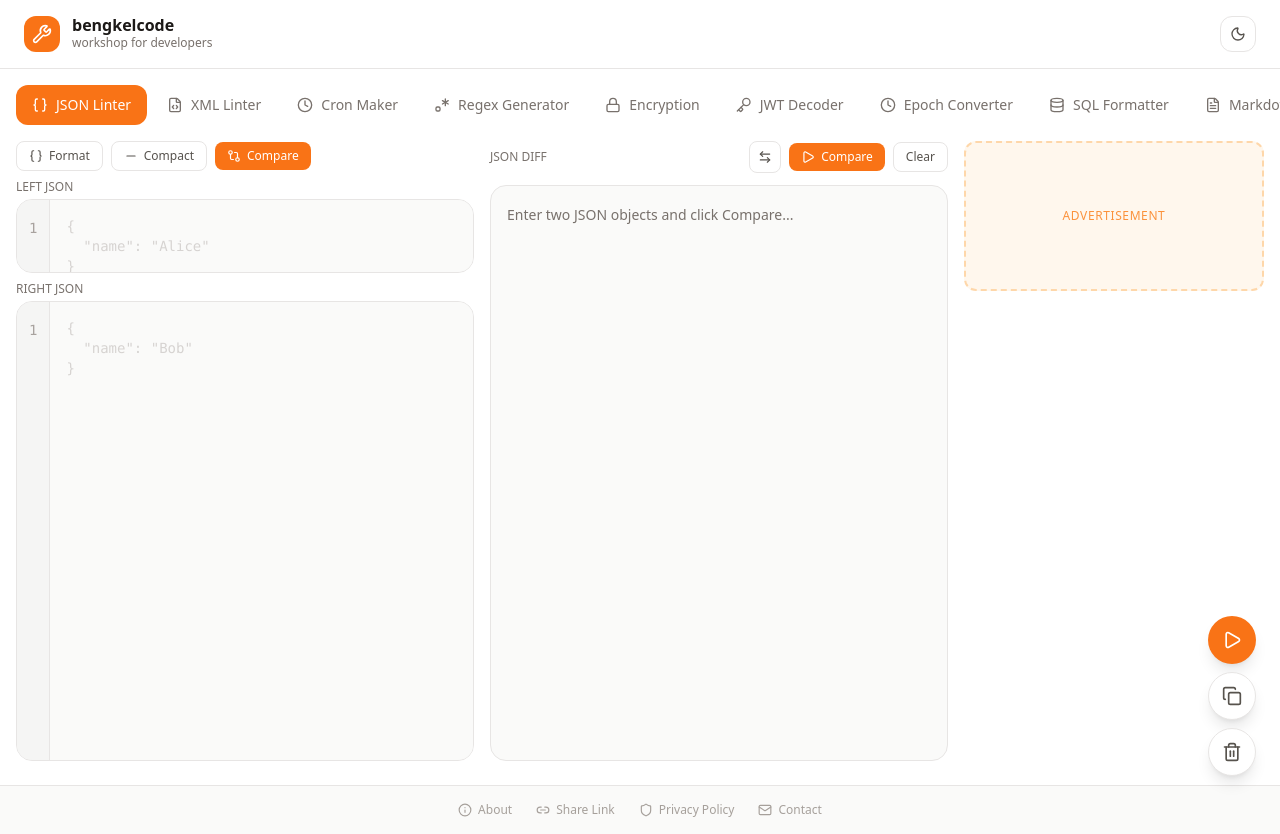
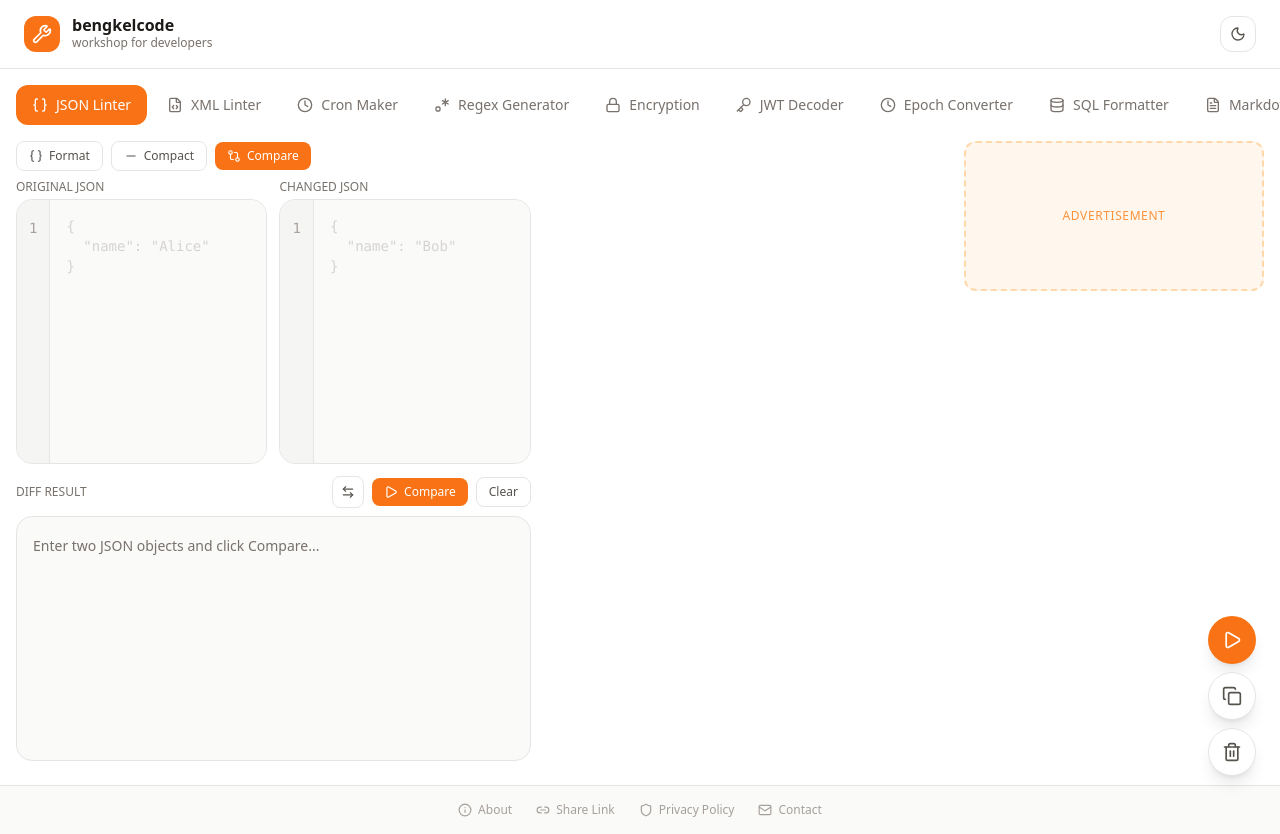
Before and after one commit to blaspat/bengkelcode, a React (Vite) app: page / in a window 1280 px wide. Both pictures are taken after a click on the button "Compare". Built offline with nearby package versions, Linux system fonts and the light colour scheme.

Commit message:
fix: JSON Compare mode layout - side-by-side inputs with diff below

```diff
--- a/src/components/JsonLinter.jsx
+++ b/src/components/JsonLinter.jsx
@@ -159,19 +159,22 @@ export default function JsonLinter({ state, onStateChange, onClear }) {
           )}
         </div>
 
-        {/* Compare left/right inputs */}
+        {/* Compare mode: side-by-side inputs + diff at bottom */}
         {mode === 'compare' ? (
-          <div className="flex flex-col gap-2 flex-1">
-            <div className="flex flex-col gap-1">
-              <span className="text-xs uppercase font-medium" style={{ color: 'var(--text-muted)' }}>Left JSON</span>
+          <div className="flex flex-col gap-3 flex-1">
+            <div className="flex flex-col lg:flex-row gap-3 flex-1">
+              {/* Left JSON */}
+              <div className="flex-1 flex flex-col gap-1 min-h-32">
+                <span className="text-xs uppercase font-medium" style={{ color: 'var(--text-muted)' }}>Original JSON</span>
                 <TextareaWithGutter
                   value={compareLeft}
                   onChange={e => setCompareLeft(e.target.value)}
                   placeholder={'{\n  "name": "Alice"\n}'}
                 />
               </div>
-            <div className="flex flex-col gap-1 flex-1">
-              <span className="text-xs uppercase font-medium" style={{ color: 'var(--text-muted)' }}>Right JSON</span>
+              {/* Right JSON */}
+              <div className="flex-1 flex flex-col gap-1 min-h-32">
+                <span className="text-xs uppercase font-medium" style={{ color: 'var(--text-muted)' }}>Changed JSON</span>
                 <TextareaWithGutter
                   value={compareRight}
                   onChange={e => setCompareRight(e.target.value)}
@@ -179,27 +182,11 @@ export default function JsonLinter({ state, onStateChange, onClear }) {
                 />
               </div>
             </div>
-        ) : (
-          <TextareaWithGutter
-            value={input}
-            onChange={e => setInput(e.target.value)}
-            placeholder={'Paste your JSON here...\n\n{"name": "bengkelcode", "version": "1.0"}'}
-          />
-        )}
-      </div>
 
-      {/* Output */}
-      <div className="flex-1 flex flex-col min-h-48 lg:min-h-0">
-        {error && (
-          <div className="mb-2 px-4 py-2 rounded-xl text-sm" style={{ backgroundColor: '#fef2f2', border: '1px solid #fecaca', color: '#991b1b' }}>
-            {error}
-          </div>
-        )}
-
-        {mode === 'compare' ? (
-          <div className="flex-1 flex flex-col gap-3">
+            {/* Diff result - full width below */}
+            <div className="flex flex-col gap-2 flex-1">
               <div className="flex items-center justify-between">
-              <span className="text-xs uppercase font-medium" style={{ color: 'var(--text-muted)' }}>JSON Diff</span>
+                <span className="text-xs uppercase font-medium" style={{ color: 'var(--text-muted)' }}>Diff Result</span>
                 <div className="flex items-center gap-2">
                   <button
                     onClick={swapCompare}
@@ -263,7 +250,25 @@ export default function JsonLinter({ state, onStateChange, onClear }) {
                 )}
               </div>
             </div>
+          </div>
         ) : (
+          <TextareaWithGutter
+            value={input}
+            onChange={e => setInput(e.target.value)}
+            placeholder={'Paste your JSON here...\n\n{"name": "bengkelcode", "version": "1.0"}'}
+          />
+        )}
+      </div>
+
+      {/* Output */}
+      <div className="flex-1 flex flex-col min-h-48 lg:min-h-0">
+        {error && (
+          <div className="mb-2 px-4 py-2 rounded-xl text-sm" style={{ backgroundColor: '#fef2f2', border: '1px solid #fecaca', color: '#991b1b' }}>
+            {error}
+          </div>
+        )}
+
+        {mode === 'compare' ? null : (
           <div
             className="flex-1 rounded-2xl border border-stone-200 overflow-auto p-4"
             style={{ backgroundColor: output ? 'var(--bg-subtle)' : 'var(--bg-subtle)' }}
```
Lines whose indentation alone changed are shown as unchanged.
